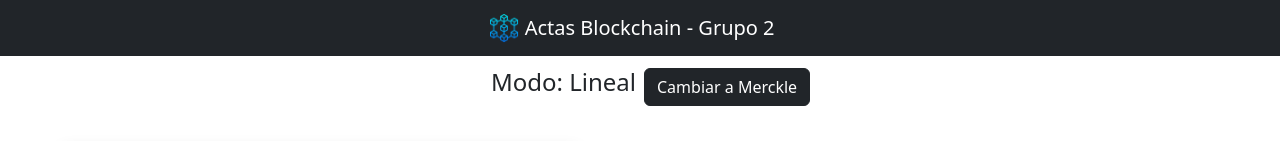
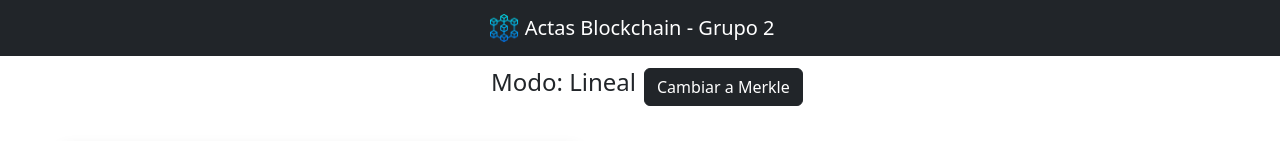
Before and after one commit to sangenelo/blockchain-grupo2-front, a React (Create React App) app: page / in a window 1280 px wide. Shown: the top 141 px of the page. Built offline with nearby package versions, Linux system fonts and the light colour scheme; no server answers.

Commit message:
Había escrito mal Merkle. Corregido.

```diff
--- a/src/App.js
+++ b/src/App.js
@@ -18,7 +18,7 @@ function App() {
     setShowLinear(!showLinear)
     setShowMerckle(!showMerckle)
     if(actualMode==="Lineal"){
-      setActualMode("Merckle")
+      setActualMode("Merkle")
     }else{
       setActualMode("Lineal")
     }
@@ -45,7 +45,7 @@ function App() {
           <h4>Modo: {actualMode}</h4>
         </Col>
         <Col className='d-flex justify-content-start p-1'>
-          <Button variant="dark" onClick={() => switchMode()}>Cambiar a {actualMode === "Lineal" ? "Merckle" : "Lineal"}</Button>
+          <Button variant="dark" onClick={() => switchMode()}>Cambiar a {actualMode === "Lineal" ? "Merkle" : "Lineal"}</Button>
         </Col>
       </Row>
 
--- a/src/components/MerckleBlockchain.js
+++ b/src/components/MerckleBlockchain.js
@@ -76,7 +76,7 @@ function MerckleBlockchain(props) {
             <Row className="gx-0 mt-4 d-flex justify-content-center">
                 <Col xs={10}>
                 <Card>
-                    <Card.Header><h4>Merckle Blockchain </h4></Card.Header>
+                    <Card.Header><h4>Merkle Blockchain </h4></Card.Header>
                     <Card.Body>
                         <Row>
                             <Col>
```
